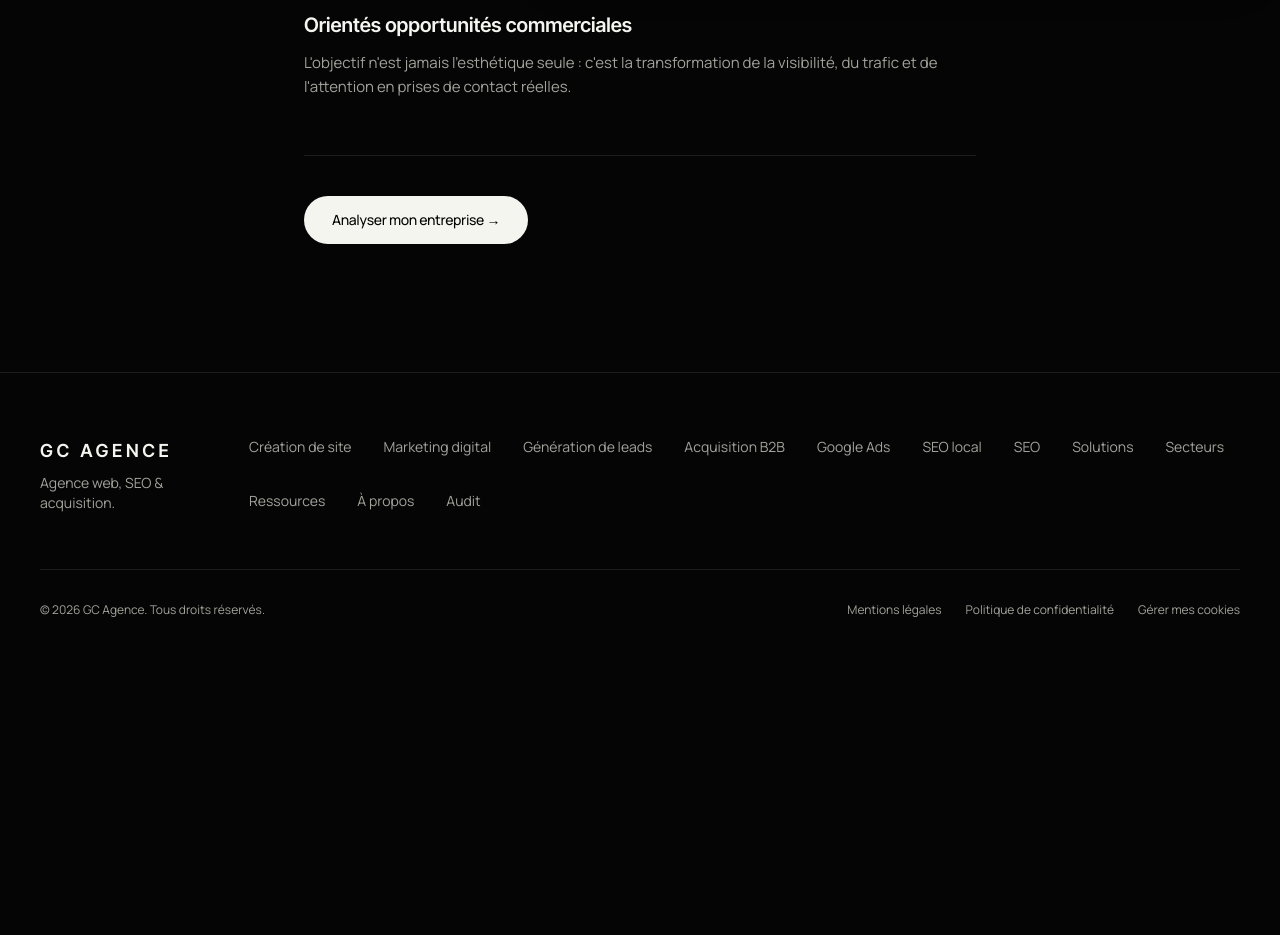
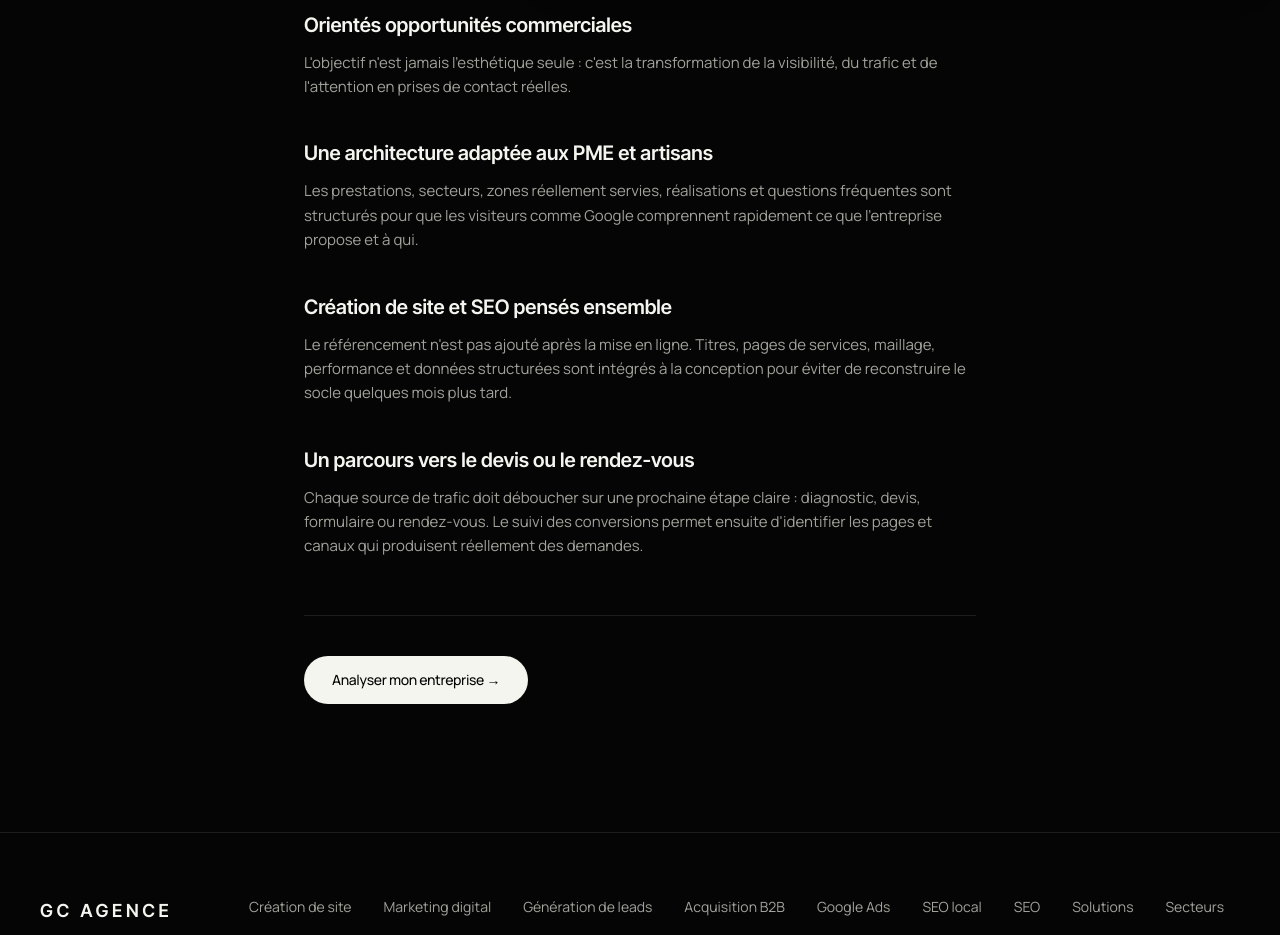
Before and after one commit to mathieumilo3-bot/-generation-capable, a Next.js app in the folder site-vitrine/: page /agence-web in a window 1280 px wide. Shown: the part 820-1755 px from the top of the page. Before the commit the page ends 1502 px from the top, so only its background shows below. Built offline with nearby package versions, Linux system fonts and the light colour scheme; no server answers.

Commit message:
SEO: deepen agency web pillar around PME and artisan intent

```diff
--- a/site-vitrine/src/app/agence-web/page.tsx
+++ b/site-vitrine/src/app/agence-web/page.tsx
@@ -29,6 +29,18 @@ export default function AgenceWebPage() {
           heading: "Orientés opportunités commerciales",
           body: "L'objectif n'est jamais l'esthétique seule : c'est la transformation de la visibilité, du trafic et de l'attention en prises de contact réelles.",
         },
+        {
+          heading: "Une architecture adaptée aux PME et artisans",
+          body: "Les prestations, secteurs, zones réellement servies, réalisations et questions fréquentes sont structurés pour que les visiteurs comme Google comprennent rapidement ce que l'entreprise propose et à qui.",
+        },
+        {
+          heading: "Création de site et SEO pensés ensemble",
+          body: "Le référencement n'est pas ajouté après la mise en ligne. Titres, pages de services, maillage, performance et données structurées sont intégrés à la conception pour éviter de reconstruire le socle quelques mois plus tard.",
+        },
+        {
+          heading: "Un parcours vers le devis ou le rendez-vous",
+          body: "Chaque source de trafic doit déboucher sur une prochaine étape claire : diagnostic, devis, formulaire ou rendez-vous. Le suivi des conversions permet ensuite d'identifier les pages et canaux qui produisent réellement des demandes.",
+        },
       ]}
     />
   );
```
